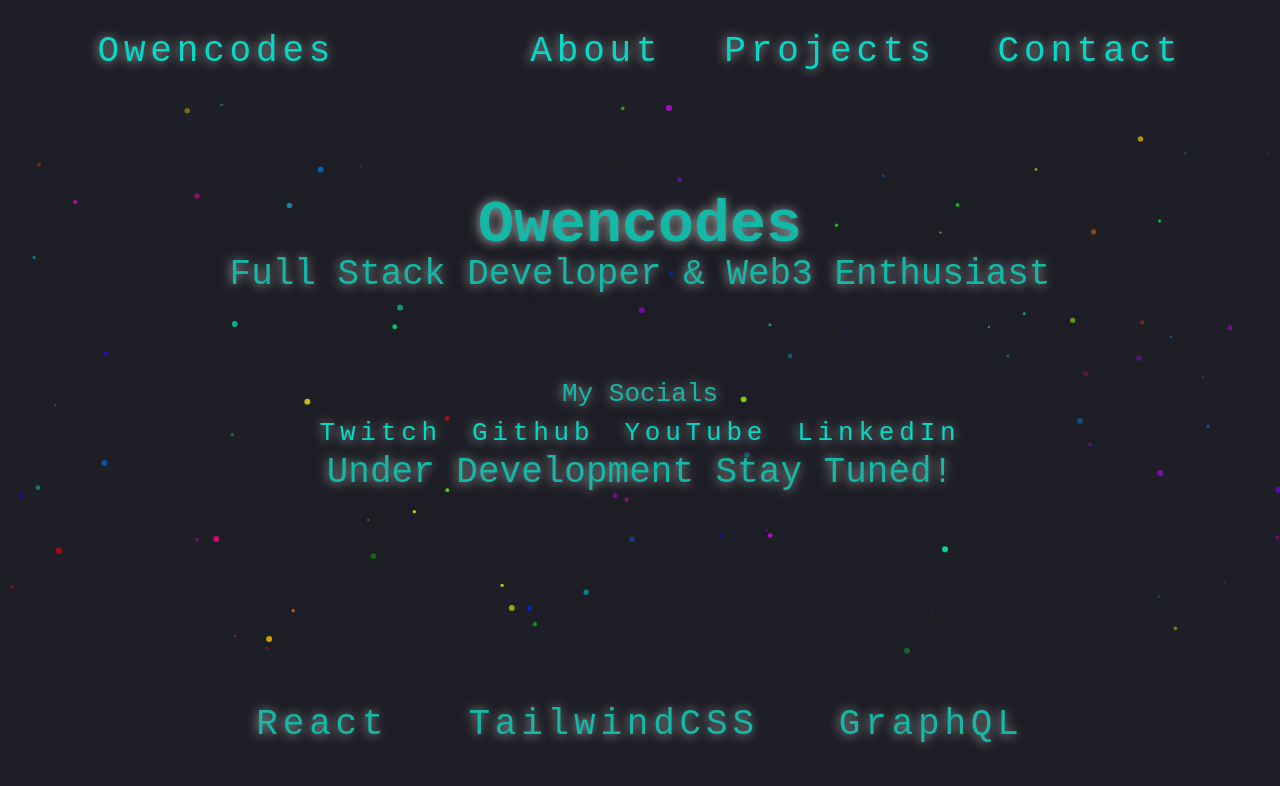
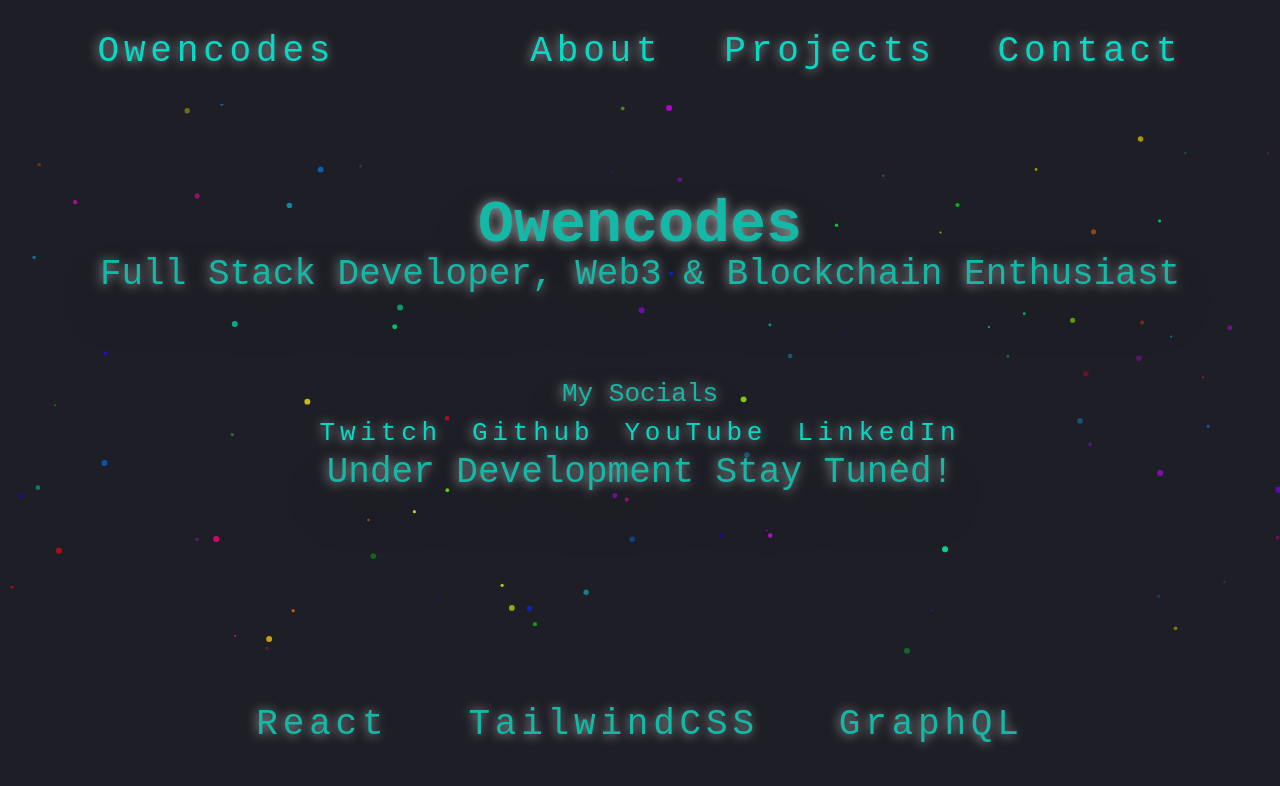
Before and after one commit to owenbcoding/owencodes-app, a React (Create React App) app: page / in a window 1280 px wide. Shown: the top 786 px of the page. Built offline with nearby package versions, Linux system fonts and the light colour scheme.

Commit message:
Updated text

```diff
--- a/src/App.js
+++ b/src/App.js
@@ -20,7 +20,7 @@
         {/* <img src={logo} className="App-logo" alt="logo"/> */}
         <h1>Owencodes</h1>
         <p className="text-4xl drop-shadow-2xl text-teal-500">
-          Full Stack Developer & Web3 Enthusiast
+          Full Stack Developer, Web3 & Blockchain Enthusiast
         </p>
         <h2 className="drop-shadow-2xl text-teal-500 mt-20">My Socials</h2>
         <div>
```
